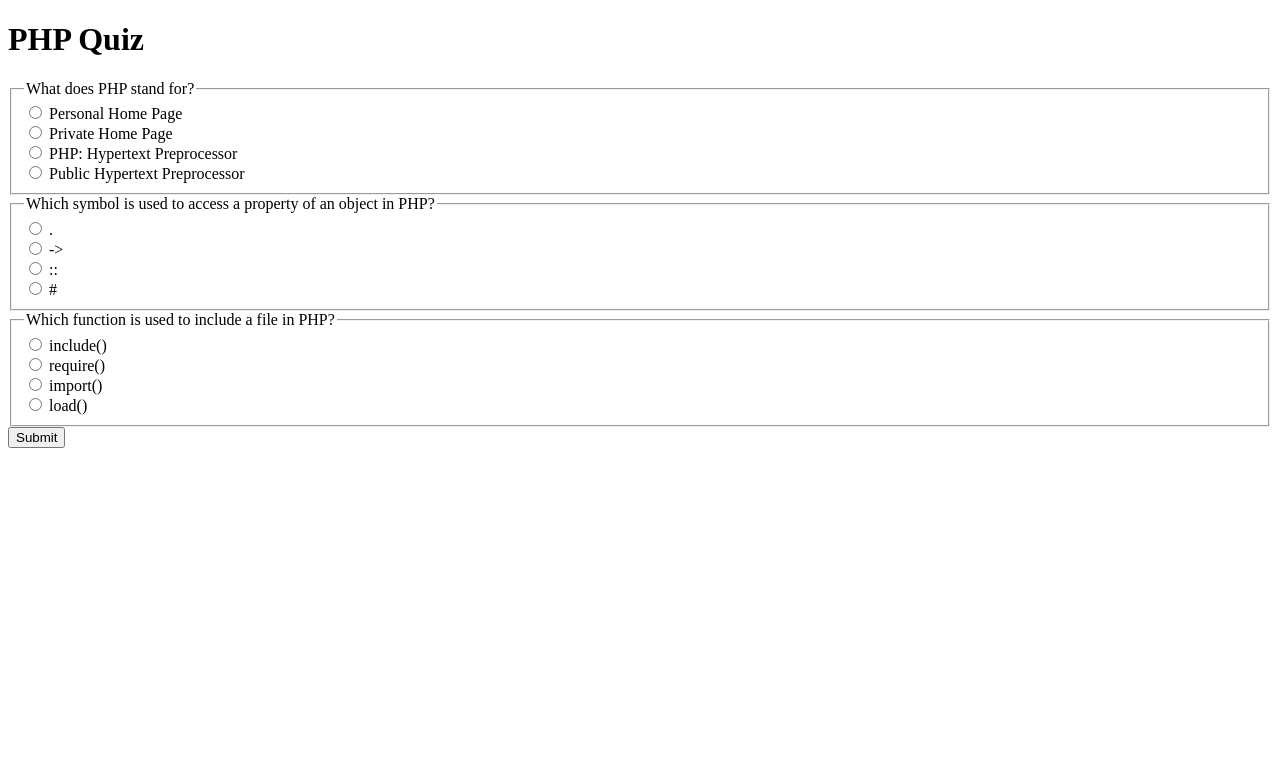
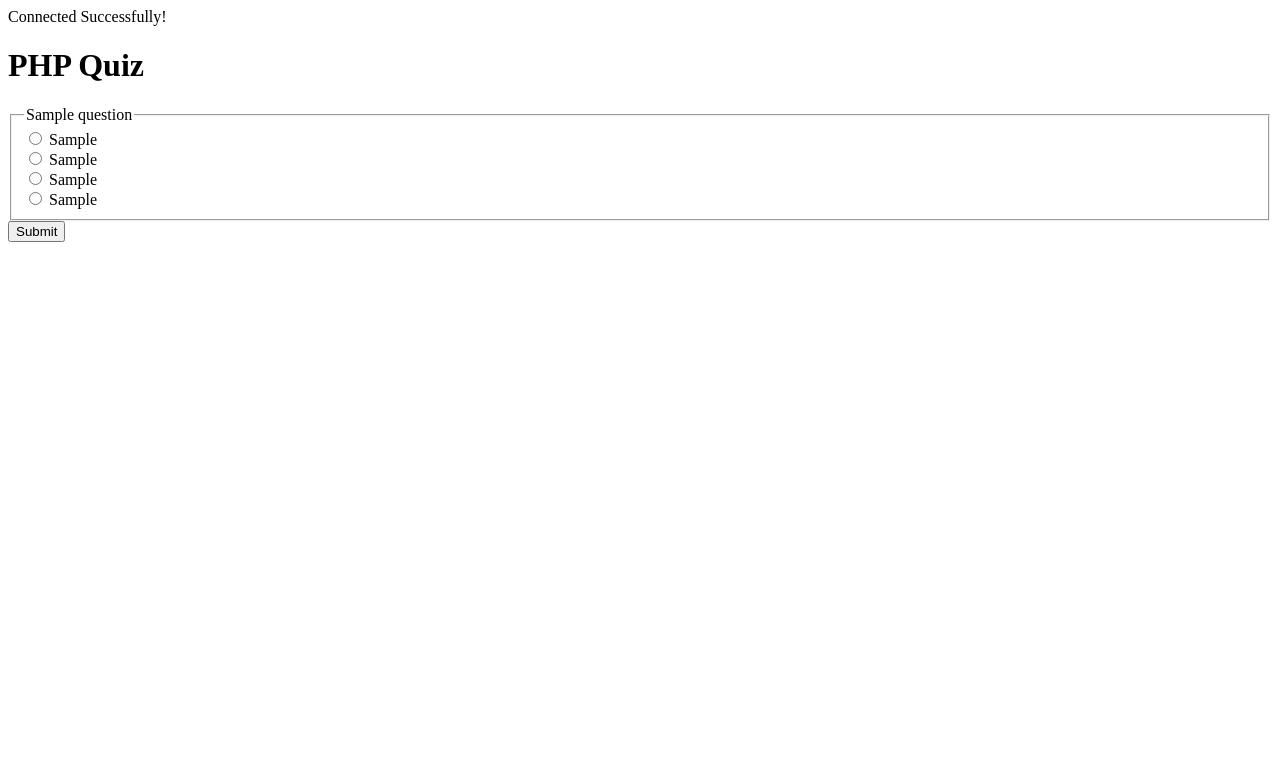
Before and after one commit to Pandasaez/Question_Xampp_Activity, a PHP site: page / in a window 1280 px wide. Shown: the top 783 px of the page. Run offline with PHP 8.4, Linux system fonts and the light colour scheme; tables that the repository leaves empty or names only in its code hold one stand-in row (values such as "Sample post").

Commit message:
Fetching the Questions from the Data base

```diff
--- a/index.php
+++ b/index.php
@@ -6,24 +6,52 @@ $dbname = 'questionnaire';
 $port = '3307';
 
 
-// Define questions and answers
-$questions = [
-    [
-        "question" => "What does PHP stand for?",
-        "options" => ["Personal Home Page", "Private Home Page", "PHP: Hypertext Preprocessor", "Public Hypertext Preprocessor"],
-        "answer" => 2
-    ],
-    [
-        "question" => "Which symbol is used to access a property of an object in PHP?",
-        "options" => [".", "->", "::", "#"],
-        "answer" => 1
-    ],
-    [
-        "question" => "Which function is used to include a file in PHP?",
-        "options" => ["include()", "require()", "import()", "load()"],
-        "answer" => 0
-    ]
-];
+$conn = mysqli_connect($host, $user, $pass, $dbname, $port);
+
+if (!$conn) {
+    die("Connection Failed: " .mysqli_connect_error());
+}
+echo "Connected Successfully!";
+
+
+
+// Define questions and answers (Original Situation)
+// $questions = [
+//     [
+//         "question" => "What does PHP stand for?",
+//         "options" => ["Personal Home Page", "Private Home Page", "PHP: Hypertext Preprocessor", "Public Hypertext Preprocessor"],
+//         "answer" => 2
+//     ],
+//     [
+//         "question" => "Which symbol is used to access a property of an object in PHP?",
+//         "options" => [".", "->", "::", "#"],
+//         "answer" => 1
+//     ],
+//     [
+//         "question" => "Which function is used to include a file in PHP?",
+//         "options" => ["include()", "require()", "import()", "load()"],
+//         "answer" => 0
+//     ]
+// ];
+
+// Fetching the Questions from the Databaase
+$questions = [];
+$sql = "SELECT * FROM questions";
+$result = $conn->query($sql);
+
+if ($result->num_rows > 0) {
+    while ($row = $result->fetch_assoc()) {
+        $questions[] = [
+            "question" => $row['question'],
+            "options" => [$row['option1'], $row['option2'], $row['option3'], $row['option4']],
+            "answer" => $row['answer']
+        ];
+    }
+} else {
+    die("No questions found in the database.");
+}
+
+$conn->close();
 
 // Initialize score
 $score = 0;
```
